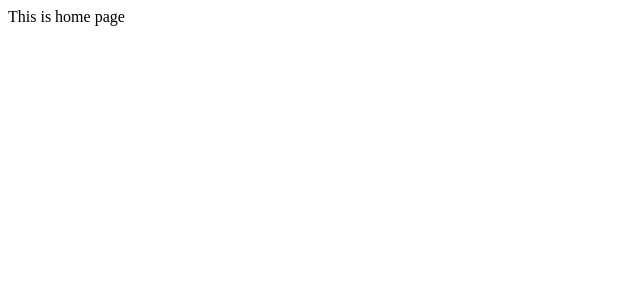
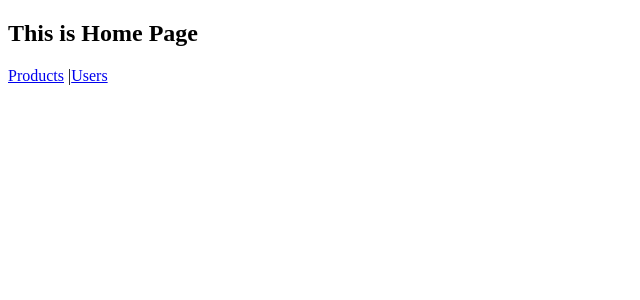
Before and after one commit to Robeeen/react_pagination_sorting, a React (Vite) app: page / in a window 1280 px wide. Shown: the top 300 px of the page, without its empty margins (0-640 px from the left). Built offline with nearby package versions, Linux system fonts and the light colour scheme; no server answers.

Commit message:
Two Provider, two Context

```diff
--- a/src/routes/App.jsx
+++ b/src/routes/App.jsx
@@ -1,9 +1,14 @@
+import { Link } from "react-router-dom"
+
 function App() {
 
 
   return (
     <>
-      <div>This is home page</div>
+      <div><h2>This is Home Page</h2>
+        <Link to={'/products'}>Products</Link> |
+        <Link to={'/users'}>Users</Link>
+      </div>
     </>
   )
 }
```
